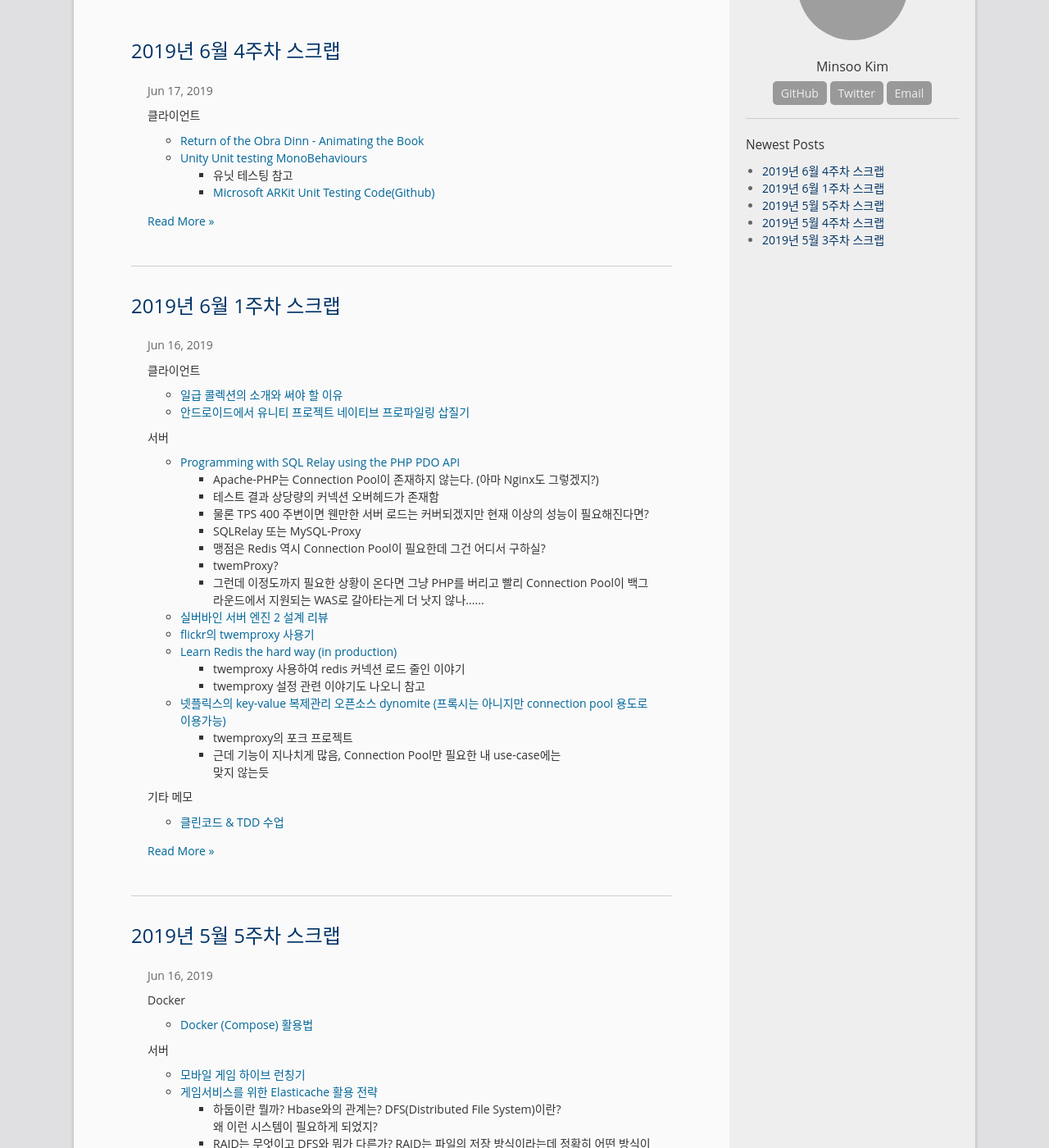
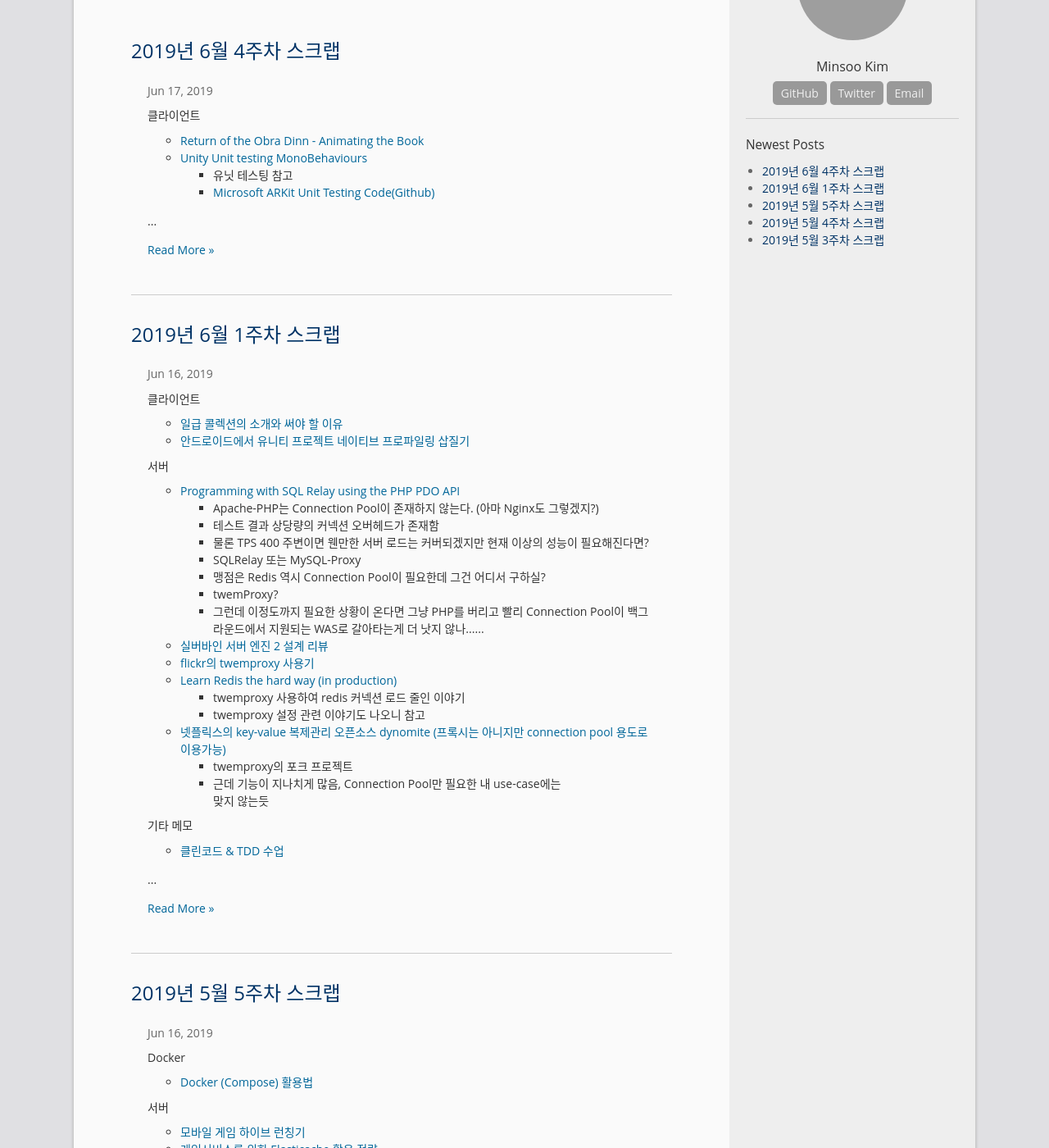
Before and after one commit to GarlicDipping/garlicdipping.github.io, a Jekyll site: the page built from index.html, in a window 1280 px wide and 1400 px high, scrolled down 208 px. Shown: the whole window at 82% size. Built offline with Jekyll 4.4.1, drawn with Linux system fonts in a browser that asks for light colours; the list of posts is cut into pages by our own code; grey boxes are pictures that could not be loaded.

Commit message:
no message

```diff
--- a/index.html
+++ b/index.html
@@ -18,6 +18,9 @@ layout: default
         <div class="post-excerpt">
           {%   if post.content contains site.excerpt_separator or post.content != post.excerpt %}{{ post.excerpt }}
           {%   else %}{{ post.excerpt }}{% endif %}
+          <p>
+            ...
+          </p>
           <p>
             <a class="post-link" href="{{ post.url | prepend: site.baseurl }}">Read More &raquo;</a>
           </p>
```
